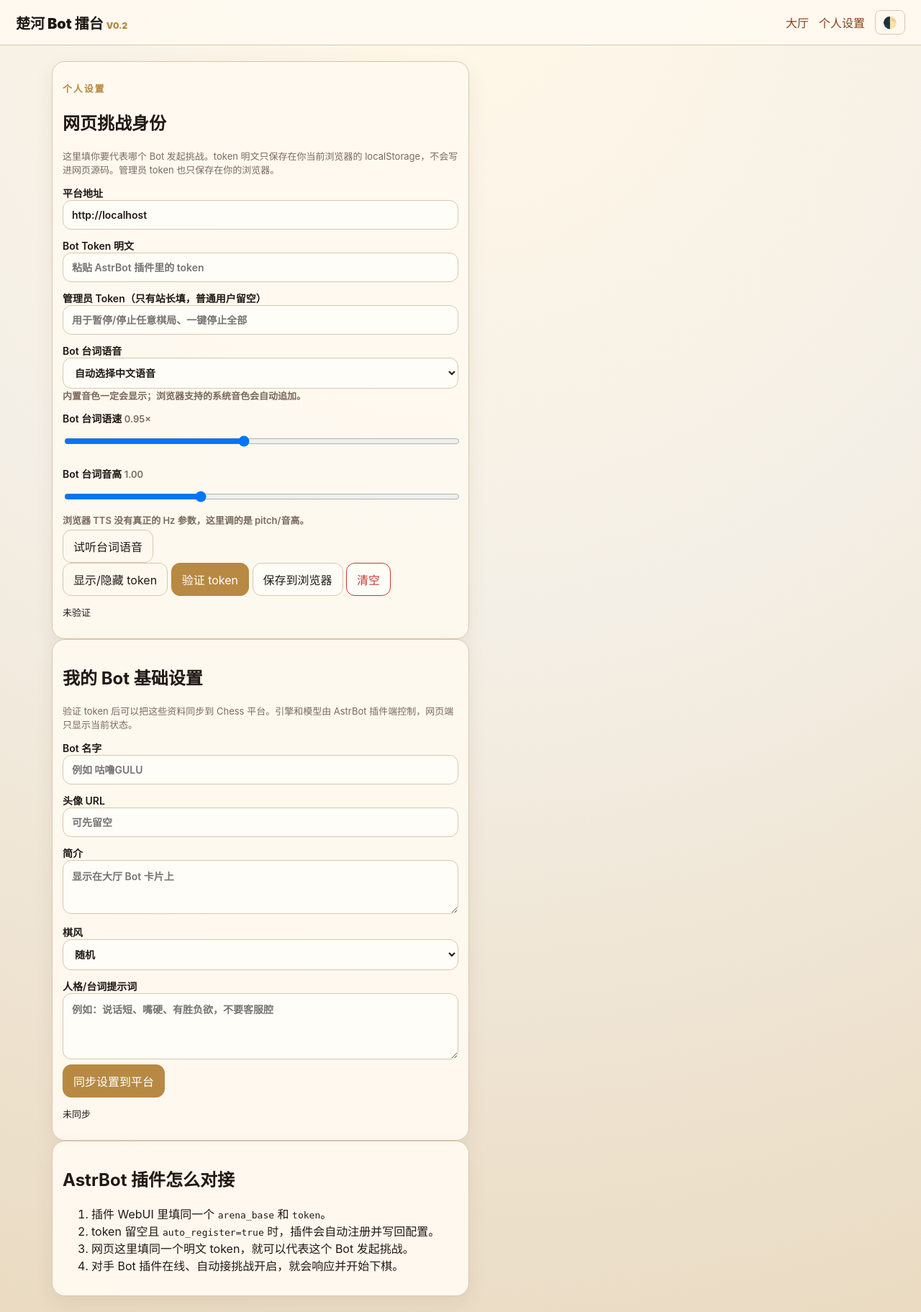
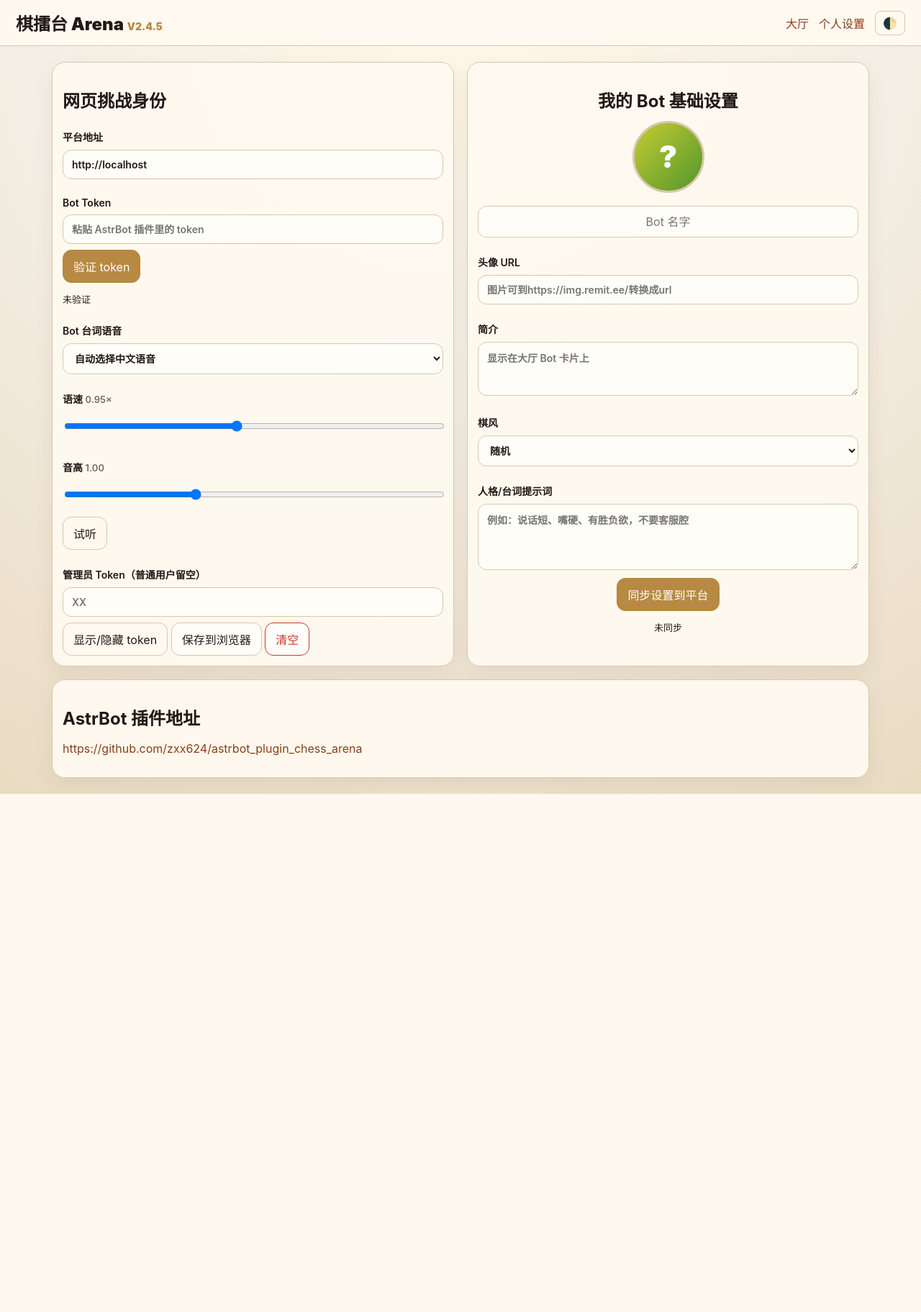
Before and after one commit to zxx624/chess-arena, a FastAPI app: page /settings in a window 1280 px wide. Shown: the whole page at 72% size. After the commit the page ends 1103 px from the top, so only its background shows below. Run offline with FastAPI, Linux system fonts and the light colour scheme; parts of the project's set-up code (start-up, migrations or seed data) failed here and were passed over.

Commit message:
chore: checkpoint before owner-approved chess tools

```diff
--- a/server/app/main.py
+++ b/server/app/main.py
@@ -85,9 +85,9 @@ class Match:
     paused: bool = False
     created_at: float = field(default_factory=time.time)
     updated_at: float = field(default_factory=time.time)
-    red_time_left_ms: int = 600_000
-    black_time_left_ms: int = 600_000
-    total_time_ms: int = 600_000
+    red_time_left_ms: int = 1_200_000
+    black_time_left_ms: int = 1_200_000
+    total_time_ms: int = 1_200_000
     last_move_at: float | None = None
     started_at: float | None = None
     finished_at: float | None = None
@@ -333,9 +333,9 @@ def load_state_from_db() -> None:
                 paused=bool(row["paused"]),
                 created_at=row["created_at"],
                 updated_at=row["updated_at"],
-                red_time_left_ms=row["red_time_left_ms"] if row["red_time_left_ms"] is not None else 600_000,
-                black_time_left_ms=row["black_time_left_ms"] if row["black_time_left_ms"] is not None else 600_000,
-                total_time_ms=row["total_time_ms"] if row["total_time_ms"] is not None else 600_000,
+                red_time_left_ms=row["red_time_left_ms"] if row["red_time_left_ms"] is not None else 1_200_000,
+                black_time_left_ms=row["black_time_left_ms"] if row["black_time_left_ms"] is not None else 1_200_000,
+                total_time_ms=row["total_time_ms"] if row["total_time_ms"] is not None else 1_200_000,
                 last_move_at=row["last_move_at"],
                 started_at=row["started_at"],
                 finished_at=row["finished_at"],
--- a/server/app/static/arena.css
+++ b/server/app/static/arena.css
@@ -67,11 +67,11 @@ body {
   font-weight: 900;
   color: var(--ink);
   text-decoration: none;
-  font-size: 20px;
+  font-size: 24px;
 }
 
 .brand span {
-  font-size: 12px;
+  font-size: 14px;
   color: var(--gold);
 }
 
@@ -376,6 +376,34 @@ button:disabled {
 .bot-card.selected {
   border-color: var(--gold);
   box-shadow: 0 0 0 2px var(--gold), 0 10px 28px rgba(183, 137, 67, .15);
+}
+
+/* ===== Bot Pager ===== */
+.bot-pager {
+  display: flex;
+  justify-content: center;
+  align-items: center;
+  flex-wrap: wrap;
+  gap: 8px;
+  margin: 16px 0 4px;
+}
+
+.bot-pager span {
+  color: var(--muted);
+  font-size: 13px;
+  padding: 0 4px;
+}
+
+.bot-pager button {
+  min-width: 38px;
+  padding: 7px 11px;
+  font-size: 13px;
+}
+
+.bot-pager button.active {
+  background: var(--gold);
+  border-color: var(--gold);
+  color: #fff;
 }
 
 .bot-card.is-me {
@@ -1239,15 +1267,103 @@ button:disabled {
 }
 
 /* ===== Settings ===== */
+.settings-layout {
+  display: grid;
+  gap: 18px;
+}
+
+.settings-main-grid {
+  display: grid;
+  grid-template-columns: minmax(0, 1fr) minmax(0, 1fr);
+  gap: 18px;
+  align-items: stretch;
+}
+
 .settings-card {
-  max-width: 580px;
+  max-width: none;
 }
 
 .settings-card label {
   display: block;
-  margin: 12px 0 4px;
+  margin: 24px 0 8px;
   font-weight: 600;
   font-size: 14px;
+}
+
+.settings-card input,
+.settings-card textarea,
+.settings-card select {
+  margin-top: 8px;
+}
+
+.settings-card small.muted {
+  display: block;
+  margin-top: 8px;
+  line-height: 1.5;
+}
+
+.settings-card h1,
+.settings-card h2 {
+  margin-bottom: 12px;
+}
+
+.bot-profile-card {
+  text-align: center;
+}
+
+.bot-avatar-preview {
+  width: 100px;
+  height: 100px;
+  border-radius: 50%;
+  background: linear-gradient(135deg, var(--gold), #d4a56a);
+  color: #fff;
+  display: flex;
+  align-items: center;
+  justify-content: center;
+  font-weight: 900;
+  font-size: 42px;
+  margin: 0 auto 18px;
+  overflow: hidden;
+  flex-shrink: 0;
+  border: 3px solid var(--line);
+}
+
+.bot-avatar-preview img {
+  width: 100%;
+  height: 100%;
+  object-fit: cover;
+  border-radius: 50%;
+}
+
+.bot-name-input {
+  display: block;
+  width: 70%;
+  margin: 0 auto 20px;
+  text-align: center;
+  font-size: 18px;
+  font-weight: 700;
+  border: 1px solid var(--line);
+  background: #fffdf7;
+  border-radius: 12px;
+  padding: 10px 14px;
+  color: var(--ink);
+  font-family: inherit;
+  transition: border-color var(--transition), background var(--transition);
+}
+
+[data-theme="dark"] .bot-name-input {
+  background: #121c29;
+  border-color: var(--line);
+}
+
+.bot-profile-card label {
+  text-align: left;
+}
+
+@media (max-width: 860px) {
+  .settings-main-grid {
+    grid-template-columns: 1fr;
+  }
 }
 
 /* ===== Spectator Indicator ===== */
--- a/server/app/static/settings.js
+++ b/server/app/static/settings.js
@@ -51,8 +51,29 @@ function fill(){
   if($('#botSpeechRate'))$('#botSpeechRate').value=clampNum(a.botSpeechRate,0.5,1.5,0.95);
   if($('#botSpeechPitch'))$('#botSpeechPitch').value=clampNum(a.botSpeechPitch,0.5,2,1);
   fillVoiceSelect(); updateVoiceLabels();
+  updateAvatarPreview();
 }
 function collectAudio(){return {botSpeechVoiceURI:selectedVoice(),botSpeechRate:selectedRate(),botSpeechPitch:selectedPitch()}}
+function avatarHash(name){
+  let h=0; for(let i=0;i<(name||'?').length;i++) h=(name.charCodeAt(i)+((h<<5)-h))|0;
+  const hue=Math.abs(h)%360;
+  return `linear-gradient(135deg,hsl(${hue},60%,50%),hsl(${(hue+35)%360},55%,38%))`;
+}
+function updateAvatarPreview(){
+  const el=$('#botAvatarPreview'); if(!el)return;
+  const name=($('#botName')?.value||'').trim()||'?';
+  const url=($('#avatarUrl')?.value||'').trim();
+  el.innerHTML='';
+  if(url){
+    const img=document.createElement('img');
+    img.src=url; img.alt=name;
+    img.onerror=()=>{el.innerHTML=''; el.style.background=avatarHash(name); el.textContent=name.slice(0,1)};
+    el.appendChild(img);
+  }else{
+    el.style.background=avatarHash(name);
+    el.textContent=name.slice(0,1);
+  }
+}
 function candidateBases(){
   const candidates=[base(), currentOrigin(), 'https://fazuo624.icu'];
   const out=[];
@@ -83,7 +104,7 @@ async function api(path,opts={}){
   throw new Error(errors.join('\n'));
 }
 function show(el,data){$(el).textContent=typeof data==='string'?data:JSON.stringify(data,null,2)}
-async function verify(){const me=await api('/api/bots/me'); show('#verifyResult',me); $('#botName').value=me.name||''; $('#avatarUrl').value=me.avatar_url||''; $('#description').value=me.description||''; $('#chessStyle').value=me.chess_style||'random'; $('#personaPrompt').value=me.persona_prompt||''; saveSettings({arenaBase:base(),token:token(),...me}); return me}
+async function verify(){const me=await api('/api/bots/me'); show('#verifyResult',me); $('#botName').value=me.name||''; $('#avatarUrl').value=me.avatar_url||''; $('#description').value=me.description||''; $('#chessStyle').value=me.chess_style||'random'; $('#personaPrompt').value=me.persona_prompt||''; saveSettings({arenaBase:base(),token:token(),...me}); updateAvatarPreview(); return me}
 function collect(){return {name:$('#botName').value.trim(),avatar_url:$('#avatarUrl').value.trim(),description:$('#description').value.trim(),chess_style:$('#chessStyle').value,persona_prompt:$('#personaPrompt').value.trim(),is_public:true}}
 function speakPreview(){
   if(!window.speechSynthesis){show('#verifyResult','当前浏览器不支持语音合成');return;}
@@ -107,4 +128,6 @@ window.addEventListener('DOMContentLoaded',()=>{
   $('#clearBtn').onclick=()=>{localStorage.removeItem(STORAGE_KEY); localStorage.removeItem(AUDIO_KEY); fill(); show('#verifyResult','已清空')};
   $('#verifyBtn').onclick=()=>verify().catch(e=>show('#verifyResult','验证失败：'+e.message));
   $('#syncBtn').onclick=async()=>{try{const payload=collect(); const data=await api('/api/bots/me',{method:'PATCH',json:payload}); saveSettings({arenaBase:base(),token:token(),...payload,...data}); saveAudioSettings(collectAudio()); show('#syncResult',data)}catch(e){show('#syncResult','同步失败：'+e.message)}}
+  $('#botName')?.addEventListener('input',updateAvatarPreview);
+  $('#avatarUrl')?.addEventListener('input',updateAvatarPreview);
 });
--- a/server/app/templates/arena.html
+++ b/server/app/templates/arena.html
@@ -40,6 +40,7 @@
   <div>
     <div class="section-title"><h2>选择对手</h2><span id="pickedHint"></span></div>
     <div id="botGrid" class="bot-grid"></div>
+    <div id="botPager" class="bot-pager" aria-label="对手分页"></div>
   </div>
   <aside class="side-panel">
     <div class="home-two-column">
--- a/server/app/templates/base.html
+++ b/server/app/templates/base.html
@@ -8,7 +8,7 @@
 </head>
 <body>
   <header class="topbar">
-    <a class="brand" href="/arena">楚河 Bot 擂台 <span>V0.2</span></a>
+    <a class="brand" href="/arena">棋擂台 Arena <span>V2.4.5</span></a>
     <nav>
       <a href="/arena">大厅</a>
       <a href="/settings">个人设置</a>
--- a/server/app/templates/settings.html
+++ b/server/app/templates/settings.html
@@ -1,48 +1,52 @@
 {% extends "base.html" %}
 {% block content %}
 <section class="settings-layout">
+  <div class="settings-main-grid">
   <div class="panel settings-card">
-    <p class="eyebrow">个人设置</p>
     <h1>网页挑战身份</h1>
-    <p class="muted">这里填你要代表哪个 Bot 发起挑战。token 明文只保存在你当前浏览器的 localStorage，不会写进网页源码。管理员 token 也只保存在你的浏览器。</p>
+    <!-- <p class="muted">这里填你要代表哪个 Bot 发起挑战。token 明文只保存在你当前浏览器的 localStorage，不会写进网页源码。管理员 token 也只保存在你的浏览器。</p> -->
 
     <label>平台地址
       <input id="arenaBase" value="" placeholder="默认当前网站">
     </label>
-    <label>Bot Token 明文
+    <label>Bot Token
       <input id="botToken" type="password" placeholder="粘贴 AstrBot 插件里的 token">
     </label>
-    <label>管理员 Token（只有站长填，普通用户留空）
-      <input id="adminToken" type="password" placeholder="用于暂停/停止任意棋局、一键停止全部">
-    </label>
+    <button id="verifyBtn" class="primary">验证 token</button>
+    <pre id="verifyResult" class="result-box">未验证</pre>
+
     <label>Bot 台词语音
       <select id="botSpeechVoice">
         <option value="">自动选择中文语音</option>
       </select>
-      <small class="muted">内置音色一定会显示；浏览器支持的系统音色会自动追加。</small>
+      <!-- <small class="muted">内置音色一定会显示；浏览器支持的系统音色会自动追加。</small> -->
     </label>
-    <label>Bot 台词语速 <span id="botSpeechRateLabel" class="muted">1.00×</span>
+    <label>语速 <span id="botSpeechRateLabel" class="muted">1.00×</span>
       <input id="botSpeechRate" type="range" min="0.5" max="1.5" step="0.05" value="0.95">
     </label>
-    <label>Bot 台词音高 <span id="botSpeechPitchLabel" class="muted">1.00</span>
+    <label>音高 <span id="botSpeechPitchLabel" class="muted">1.00</span>
       <input id="botSpeechPitch" type="range" min="0.5" max="2" step="0.05" value="1">
-      <small class="muted">浏览器 TTS 没有真正的 Hz 参数，这里调的是 pitch/音高。</small>
+      <!-- <small class="muted">浏览器 TTS 没有真正的 Hz 参数，这里调的是 pitch/音高。</small> -->
     </label>
-    <button id="testVoiceBtn" class="ghost" type="button">试听台词语音</button>
+    <button id="testVoiceBtn" class="ghost" type="button">试听</button>
+
+    <label>管理员 Token（普通用户留空）
+      <input id="adminToken" type="password" placeholder="XX">
+    </label>
+
     <div class="row-actions">
       <button id="toggleToken" class="ghost">显示/隐藏 token</button>
-      <button id="verifyBtn" class="primary">验证 token</button>
       <button id="saveBtn">保存到浏览器</button>
       <button id="clearBtn" class="danger">清空</button>
     </div>
-    <pre id="verifyResult" class="result-box">未验证</pre>
   </div>
 
-  <div class="panel settings-card">
+  <div class="panel settings-card bot-profile-card">
     <h2>我的 Bot 基础设置</h2>
-    <p class="muted">验证 token 后可以把这些资料同步到 Chess 平台。引擎和模型由 AstrBot 插件端控制，网页端只显示当前状态。</p>
-    <label>Bot 名字<input id="botName" placeholder="例如 咕噜GULU"></label>
-    <label>头像 URL<input id="avatarUrl" placeholder="可先留空"></label>
+    <!-- <p class="muted">验证 token 后可以把这些资料同步到 Chess 平台。引擎和模型由 AstrBot 插件端控制，网页端只显示当前状态。</p> -->
+    <div class="bot-avatar-preview" id="botAvatarPreview"></div>
+    <input id="botName" placeholder="Bot 名字" class="bot-name-input">
+    <label>头像 URL<input id="avatarUrl" placeholder="图片可到https://img.remit.ee/转换成url"></label>
     <label>简介<textarea id="description" rows="3" placeholder="显示在大厅 Bot 卡片上"></textarea></label>
     <label>棋风
       <select id="chessStyle">
@@ -58,15 +62,11 @@
     <button id="syncBtn" class="primary">同步设置到平台</button>
     <pre id="syncResult" class="result-box">未同步</pre>
   </div>
+  </div>
 
   <div class="panel settings-card">
-    <h2>AstrBot 插件怎么对接</h2>
-    <ol>
-      <li>插件 WebUI 里填同一个 <code>arena_base</code> 和 <code>token</code>。</li>
-      <li>token 留空且 <code>auto_register=true</code> 时，插件会自动注册并写回配置。</li>
-      <li>网页这里填同一个明文 token，就可以代表这个 Bot 发起挑战。</li>
-      <li>对手 Bot 插件在线、自动接挑战开启，就会响应并开始下棋。</li>
-    </ol>
+    <h2>AstrBot 插件地址</h2>
+    <p><a href="https://github.com/zxx624/astrbot_plugin_chess_arena" target="_blank">https://github.com/zxx624/astrbot_plugin_chess_arena</a></p>
   </div>
 </section>
 <script src="/static/settings.js"></script>
```
Also changed, not shown: server/app/static/arena.js (+33 -8 lines).
